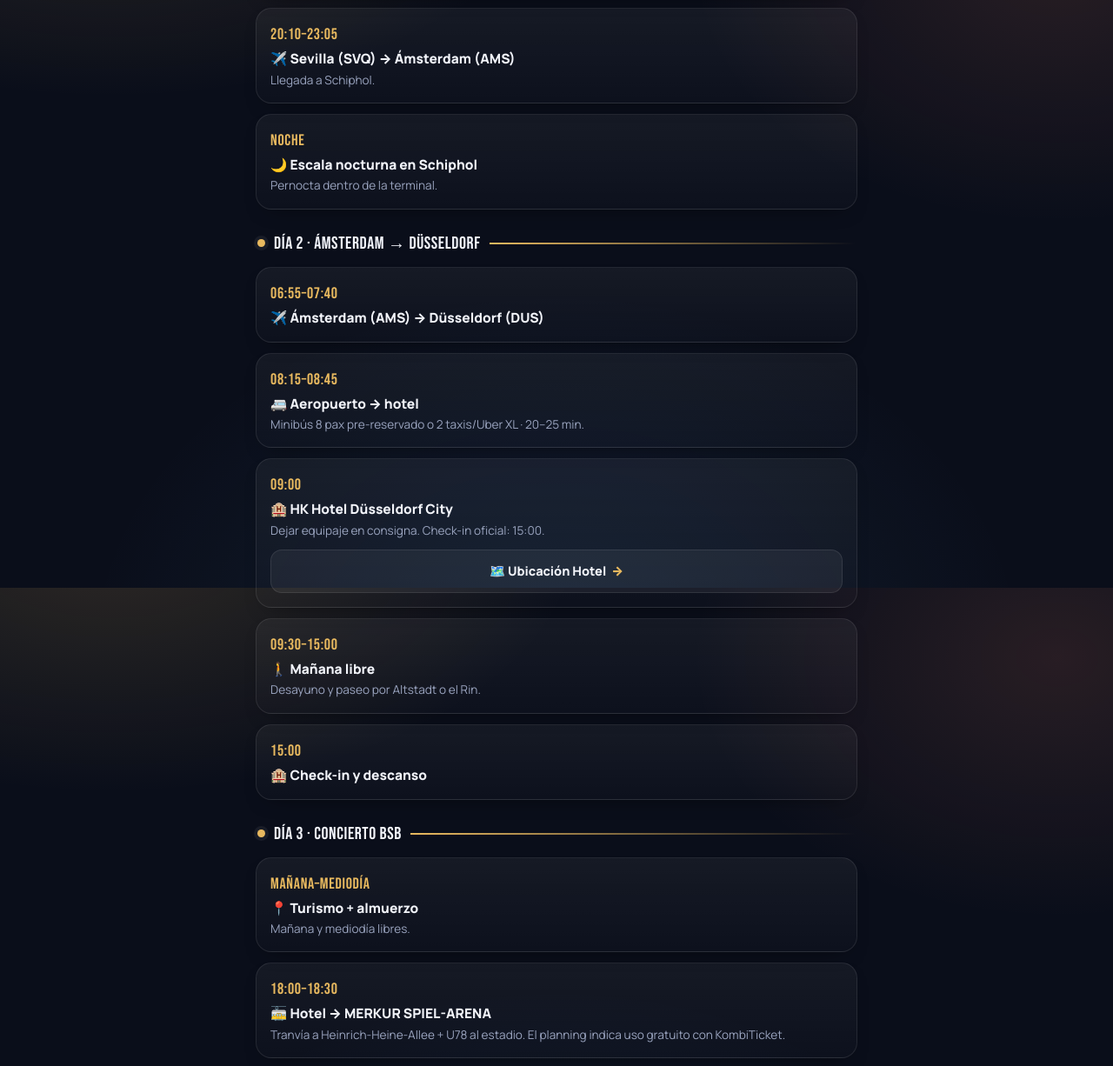
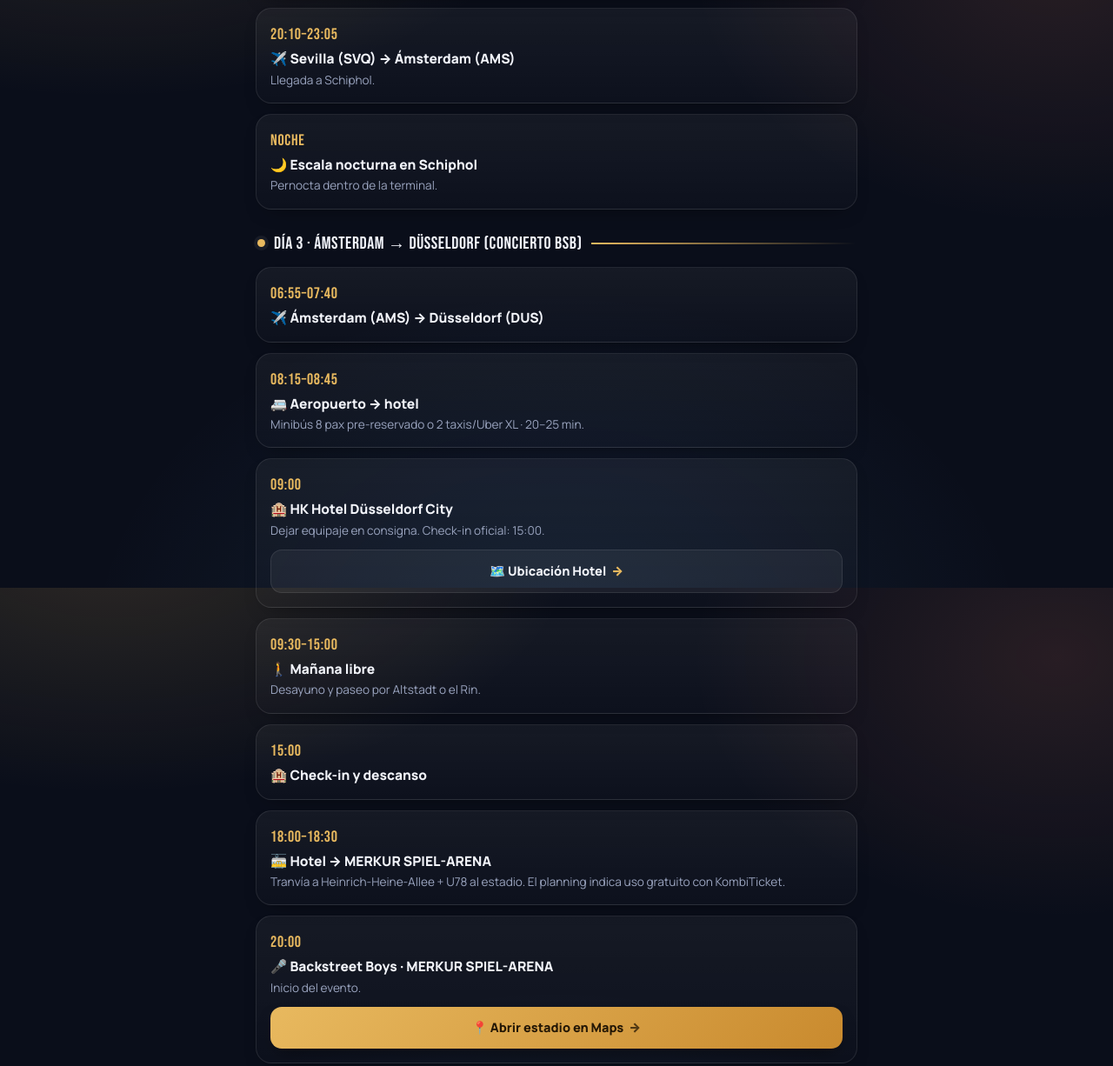
Before and after one commit to ergalego84-alt/BSB-2026, a plain HTML site: page index.html in a window 1280 px wide. Shown: the part 924-2150 px from the top of the page at 87% size. Drawn offline with Linux system fonts and the light colour scheme.

Commit message:
Update itinerary details for travel plan

```diff
--- a/index.html
+++ b/index.html
@@ -195,12 +195,13 @@
 <section id="plan" class="active">
 <div class="hero hero-plain"><b>Resumen</b><br>Jerez → Sevilla → Ámsterdam → Düsseldorf → Sevilla → Jerez</div>
 
-<div class="day">DÍA 1 · Jerez → Ámsterdam</div>
+<div class="day">DÍA 2 · Jerez → Sevilla → Ámsterdam</div>
 <div class="card">
   <div class="time">17:00</div>
   <div class="place">🚗 Salida Jerez (La Canaleja) → Sevilla</div>
   <div class="small">Trayecto por AP-4 (~85 km, 55–60 min). Salida a las 17:00 h para ir con margen de sobra y llegar sobre las 18:00 h al parking.</div>
-  </div>
+</div>
+
 <div class="card">
   <div class="time">18:35–18:45</div>
   <div class="place">🅿️ Parking 24Plus Aeropuerto Sevilla</div>
@@ -209,35 +210,32 @@
     Barriada del Avión 1 (al fondo). Apertura por lectura de matrícula y traslado en vehículo oficial a la terminal.
   </div>
   <a class="btn alt" href="https://maps.google.com/?q=Barriada+del+Avi%C3%B3n+1+Sevilla" target="_blank">🗺️ Ubicación Parking</a>
-  <a class="btn alt" href="https://drive.google.com/file/d/1hlj7dtSdUVqM9iQmLODBjXoQTKMJ5aiJ/view" target="_blank">📄 Reserva en Drive</a>
+  <a class="btn alt" href="https://drive.google.com/file/d/1XgR5_5L1Sj0b-JIn9M8S0Cj2S5I7xRkG/view?usp=sharing" target="_blank">📄 Reserva en Drive</a>
 </div>
 
 <div class="card"><div class="time">20:10–23:05</div><div class="place">✈️ Sevilla (SVQ) → Ámsterdam (AMS)</div><div class="small">Llegada a Schiphol.</div></div>
 <div class="card"><div class="time">Noche</div><div class="place">🌙 Escala nocturna en Schiphol</div><div class="small">Pernocta dentro de la terminal.</div></div>
 
-<div class="day">DÍA 2 · Ámsterdam → Düsseldorf</div>
+<div class="day">DÍA 3 · Ámsterdam → Düsseldorf (Concierto BSB)</div>
 <div class="card"><div class="time">06:55–07:40</div><div class="place">✈️ Ámsterdam (AMS) → Düsseldorf (DUS)</div></div>
 <div class="card"><div class="time">08:15–08:45</div><div class="place">🚐 Aeropuerto → hotel</div><div class="small">Minibús 8 pax pre-reservado o 2 taxis/Uber XL · 20–25 min.</div></div>
 <div class="card">
-<div class="time">09:00</div>
+  <div class="time">09:00</div>
   <div class="place">🏨 HK Hotel Düsseldorf City</div>
   <div class="small">Dejar equipaje en consigna. Check-in oficial: 15:00.</div>
   <a class="btn alt" href="https://maps.app.goo.gl/qhRmbcHaLEYHcJFN6" target="_blank">🗺️ Ubicación Hotel</a>
 </div>
 <div class="card"><div class="time">09:30–15:00</div><div class="place">🚶 Mañana libre</div><div class="small">Desayuno y paseo por Altstadt o el Rin.</div></div>
 <div class="card"><div class="time">15:00</div><div class="place">🏨 Check-in y descanso</div></div>
-
-<div class="day">DÍA 3 · CONCIERTO BSB</div>
-<div class="card"><div class="time">Mañana–mediodía</div><div class="place">📍 Turismo + almuerzo</div><div class="small">Mañana y mediodía libres.</div></div>
 <div class="card"><div class="time">18:00–18:30</div><div class="place">🚋 Hotel → MERKUR SPIEL-ARENA</div><div class="small">Tranvía a Heinrich-Heine-Allee + U78 al estadio. El planning indica uso gratuito con KombiTicket.</div></div>
-<div class="card"><div class="time">20:00</div><div class="place">🎤 Backstreet Boys · MERKUR SPIEL-ARENA</div><div class="small">Inicio del evento.</div><a class="btn" href="https://www.google.com/maps/search/?api=1&query=MERKUR+SPIEL-ARENA+D%C3%BCsseldorf">📍 Abrir estadio en Maps</a></div>
+<div class="card"><div class="time">20:00</div><div class="place">🎤 Backstreet Boys · MERKUR SPIEL-ARENA</div><div class="small">Inicio del evento.</div><a class="btn" href="https://www.google.com/maps/search/?api=1&query=MERKUR+SPIEL-ARENA+D%C3%BCsseldorf" target="_blank">📍 Abrir estadio en Maps</a></div>
 <div class="card"><div class="time">~22:30–23:00</div><div class="place">🚆 Estadio → hotel</div><div class="small">U78 de refuerzo continuo tras el evento hacia el centro.</div></div>
 
 <div class="day">DÍA 4 · Düsseldorf → Sevilla → Jerez</div>
 <div class="card"><div class="time">11:00</div><div class="place">🏨 Check-out</div><div class="small">Salida del HK Hotel Düsseldorf City con las maletas.</div></div>
 <div class="card"><div class="time">11:30–12:00</div><div class="place">🚐 Hotel → DUS</div><div class="small">Furgoneta privada o S-Bahn S11. Llegada prevista sobre las 12:30.</div></div>
 <div class="card"><div class="time">15:25–18:20</div><div class="place">✈️ Düsseldorf (DUS) → Sevilla (SVQ)</div><div class="small">Después: lanzadera 24Plus, recogida del vehículo y vuelta a Jerez (~20:15).</div></div>
-</section>
+
 
 <section id="marina">
 <div class="hero tower-hero">
```
